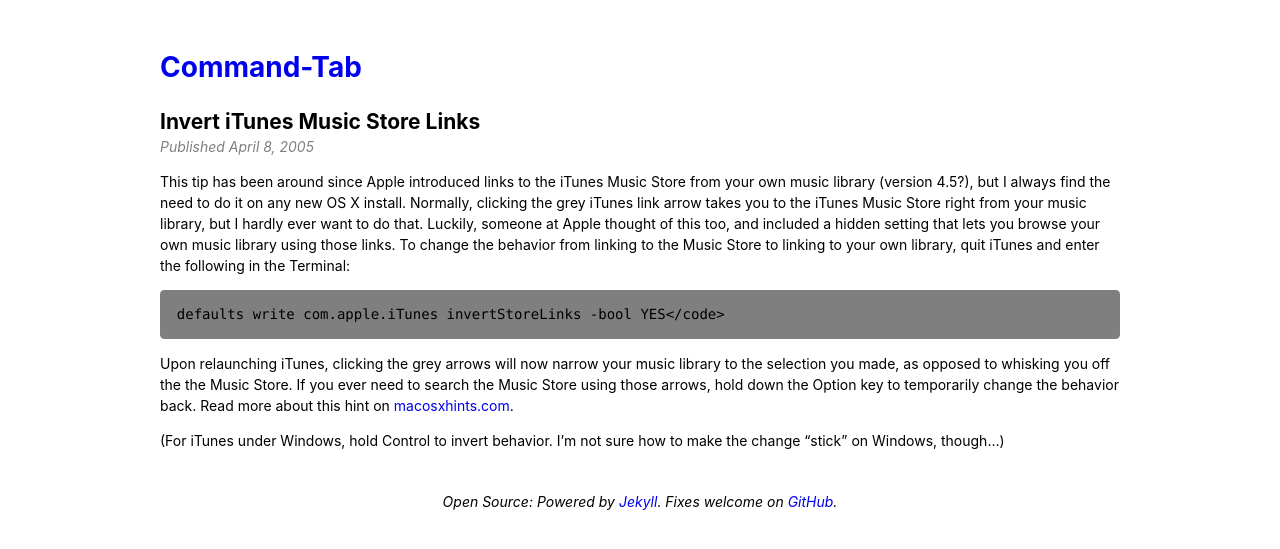
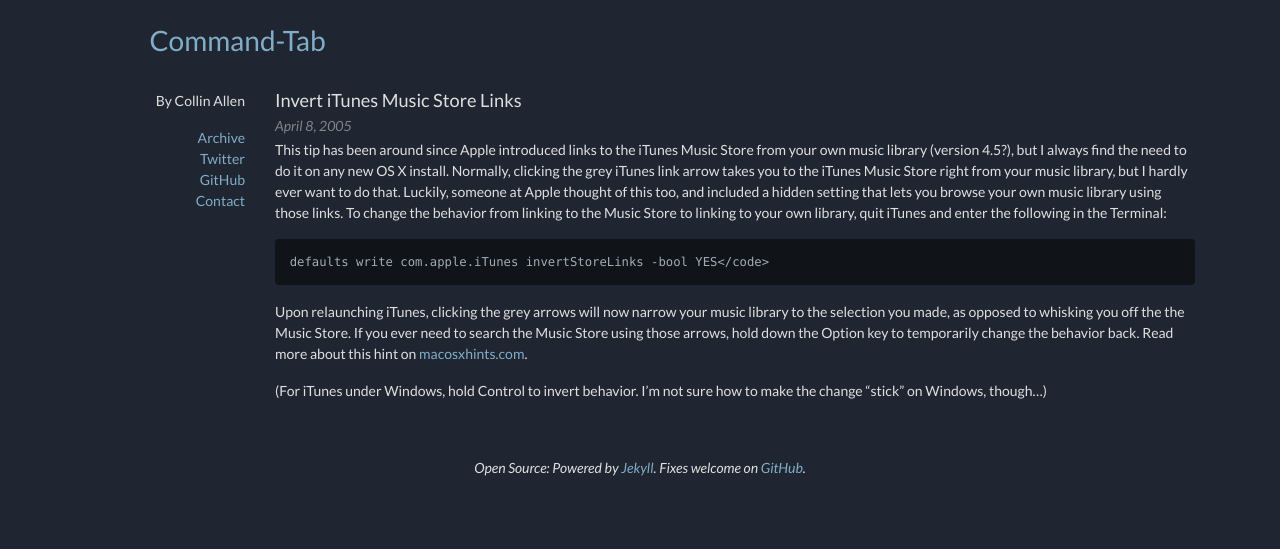
Before and after one commit to command-tab/dotcom, a Jekyll site: the page built from _posts/2005/2005-04-08-invert-itunes-music-store-links.md, in a window 1280 px wide. Shown: the top 549 px of the page. Built offline with Jekyll 4.4.1, drawn with Linux system fonts in a browser that asks for light colours.

Commit message:
Update styles and add sub-pages

```diff
--- a/_config.yml
+++ b/_config.yml
@@ -1,6 +1,6 @@
 title: Command-Tab
 permalink: /:year/:month/:day/:title/
-paginate: 10
+paginate: 5
 plugins: [jekyll-paginate]
 paginate_path: "/blog/page/:num/"
 date_format: "%B %e, %Y"
--- a/_includes/head.html
+++ b/_includes/head.html
@@ -1,6 +1,8 @@
 <head>
   <meta charset="utf-8">
   <meta name="viewport" content="width=device-width, initial-scale=1, shrink-to-fit=no">
+  <link rel="stylesheet" href="https://fonts.googleapis.com/css?family=Lato:400,400i,700,700i&display=swap" crossorigin="anonymous" />
+  <link rel="stylesheet" href="https://cdnjs.cloudflare.com/ajax/libs/twitter-bootstrap/4.6.0/css/bootstrap.min.css" integrity="sha512-P5MgMn1jBN01asBgU0z60Qk4QxiXo86+wlFahKrsQf37c9cro517WzVSPPV1tDKzhku2iJ2FVgL67wG03SGnNA==" crossorigin="anonymous" />
   {% capture title %}
     {%- if page.share-title -%}
       {{ page.share-title | strip_html | xml_escape }}
@@ -14,13 +16,21 @@
 
   <style type="text/css">
     body {
-      font-family: -apple-system,BlinkMacSystemFont,"Segoe UI",Roboto,Oxygen-Sans,Ubuntu,Cantarell,"Helvetica Neue",sans-serif;
       font-size: 0.875em;
-      background-color: white;
       line-height: 1.5em;
+      background-color: #202631;
+      color: #dfdfdf;
+      font-family: 'Lato', sans-serif;
+    }
+    a {
+      color: #80adc8;
+    }
+    a:hover {
+      text-decoration: none;
+      color: #6c91a8;
     }
     code, pre {
-      font-family: "SF Mono", Input, Consolas, Courier, monospace;
+      color: #a1adb6;
     }
     pre {
       background-color: rgba(0, 0, 0, 0.5);
@@ -28,23 +38,12 @@
       border-radius: 0.3em;
       white-space: pre-wrap;
     }
-    a {
-      text-decoration: none;
-    }
-    @media (prefers-color-scheme: dark) {
-      body {
-        background-color: #222;
-        color: #dfdfdf;
-      }
-      a {
-        color: #1b89ef;
-      }
-    }
     .title {
       margin-bottom: 0;
     }
     .date {
       margin-top: .25em;
+      margin-bottom: .25em;
       opacity: 0.5;
     }
     .pagination {
@@ -56,33 +55,37 @@
       display: flex;
       justify-content: space-between;
     }
-    #wrapper {
-      width: 960px;
-      margin: 0 auto;
-      padding: 30px;
-    }
-    @media only screen
-      and (min-device-width: 320px)
-      and (max-device-width: 480px)
-      and (-webkit-min-device-pixel-ratio: 2) {
-        #wrapper {
-          width: 350px;
-          margin: 0 auto;
-          padding: 10px;
-        }
-        footer {
-          font-size: .8em;
-        }
-    }
-    #logo {
-      margin-bottom: 1.2em;
+    #home article {
+      margin-bottom: 5em;
     }
     img {
-      width: 500px;
+      width: 60%;
     }
     footer {
       text-align: center;
       margin-top: 40px;
+      margin-bottom: 40px;
+    }
+    h1 {
+      font-size: 2em;
+    }
+    h2 {
+      font-size: 1.3em;
+    }
+    table {
+      margin-bottom: 1em;
+    }
+    th {
+      background-color: #666;
+    }
+    td, th {
+      padding: 0.5em 0.75em;
+    }
+    tr:nth-child(even) td {
+      background-color: #333;
+    }
+    #logo {
+      margin-left: 2.3em;
     }
   </style>
 </head>
--- a/_layouts/base.html
+++ b/_layouts/base.html
@@ -2,12 +2,41 @@
 <html lang="en">
   {% include head.html %}
   <body>
-    <div id="wrapper">
-      <h1 id="logo">
-        <a href="/">{{ site.title }}</a>
-      </h1>
-      {{ content }}
-      {% include footer.html %}
+    <div class="container">
+      <div class="row">
+        <div class="col my-4">
+          <h1 id="logo">
+            <a href="/">{{ site.title }}</a>
+          </h1>
+        </div>
+      </div>
+      <div class="row">
+        <div class="col-sm-2  text-right">
+          <p>By Collin Allen</p>
+          <ul class="list-unstyled">
+            <li class="list-unstyled-item">
+              <a href="/archive/">Archive</a>
+            </li>
+            <li class="list-unstyled-item">
+              <a href="https://twitter.com/command_tab">Twitter</a>
+            </li>
+            <li class="list-unstyled-item">
+              <a href="https://github.com/command-tab/">GitHub</a>
+            </li>
+            <li class="list-unstyled-item">
+              <a href="/contact/">Contact</a>
+            </li>
+          </ul>
+        </div>
+        <div class="col">
+          {{ content }}
+        </div>
+      </div>
+      <div class="row">
+        <div class="col">
+          {% include footer.html %}
+        </div>
+      </div>
     </div>
   </body>
 </html>
--- a/_layouts/post.html
+++ b/_layouts/post.html
@@ -4,7 +4,7 @@
 <article>
   <h2 class="title">{{ page.title }}</h2>
   <p class="date">
-    <em>Published {{ page.date | date: site.date_format }}</em>
+    <em>{{ page.date | date: site.date_format }}</em>
   </p>
   <div>
     {{ content }}
```
Also changed, not shown: _layouts/home.html (+3 -8 lines), archive.html (added, +16 -0 lines), contact.html (added, +33 -0 lines).
